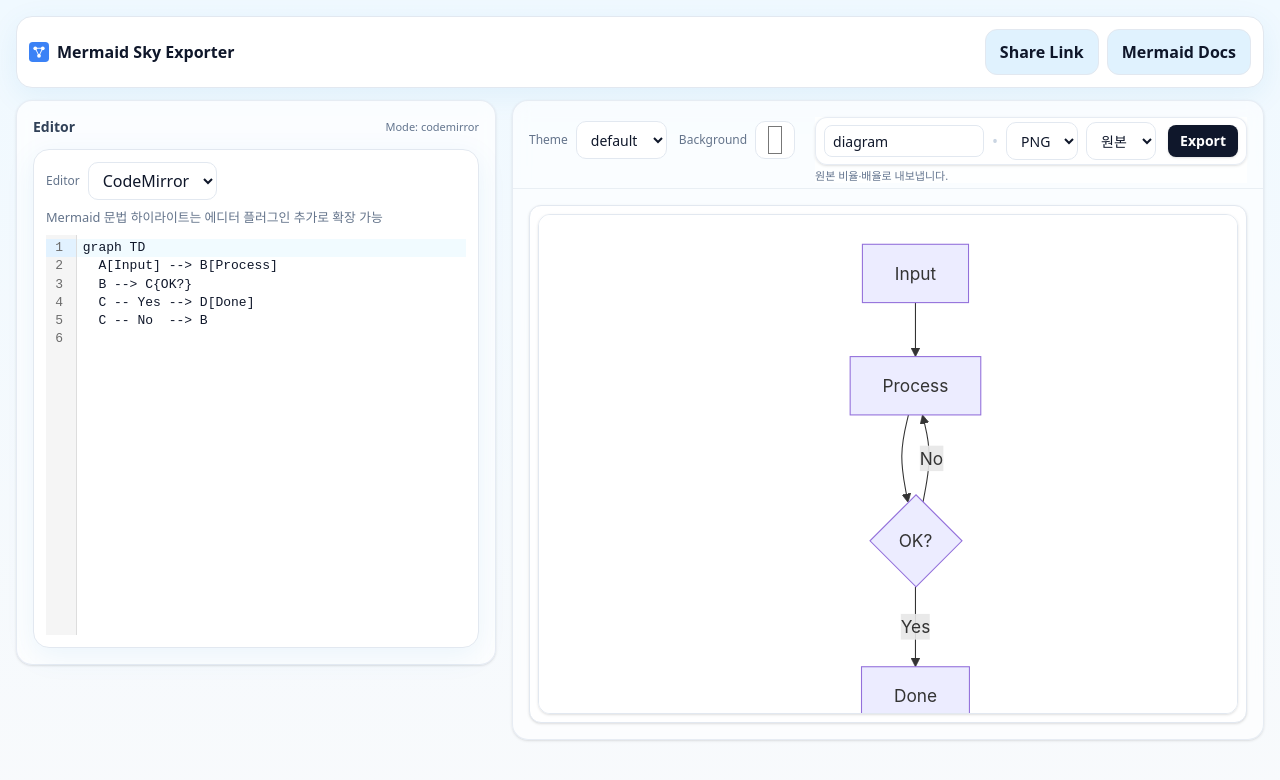
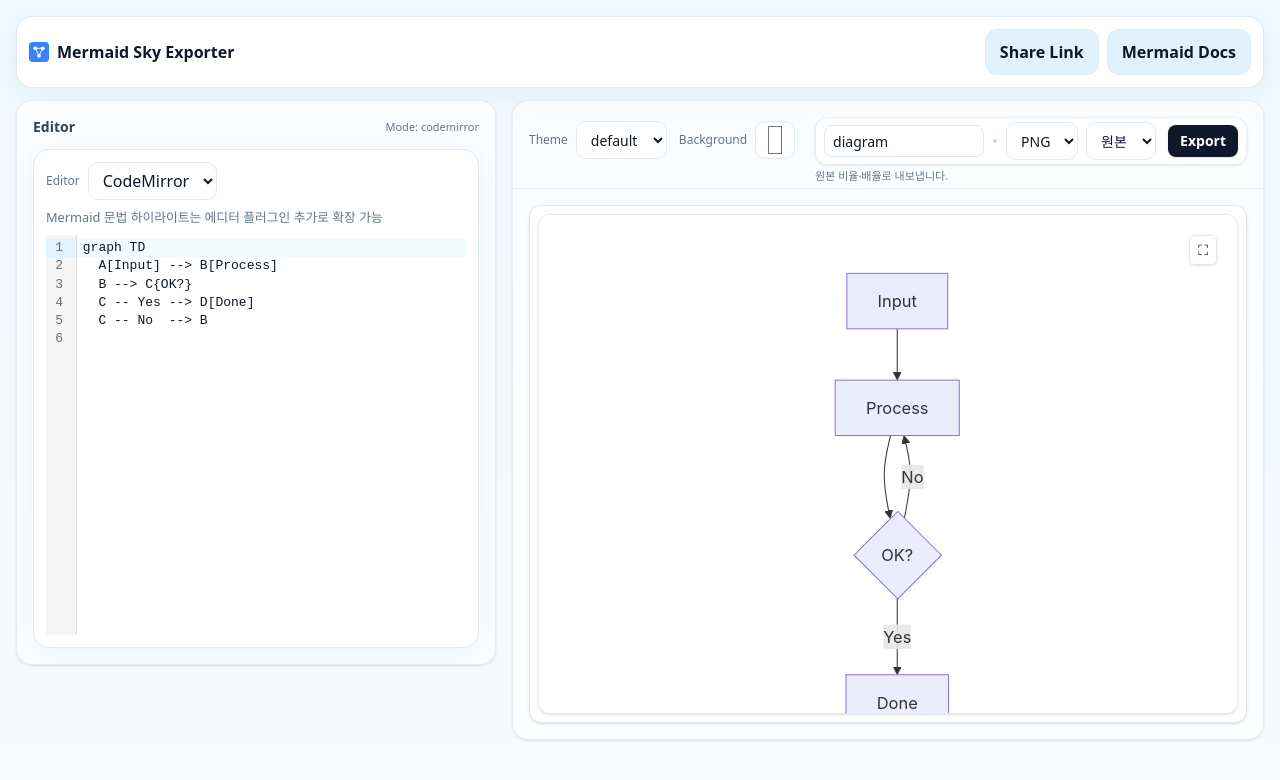
Before and after one commit to okorion/mermaid-sky-exporter, a Next.js app: page / in a window 1280 px wide. Shown: the top 780 px of the page. Built offline with nearby package versions, Linux system fonts and the light colour scheme.

Commit message:
feat: Preview 보정 로직 개선

```diff
--- a/components/MermaidPreview.tsx
+++ b/components/MermaidPreview.tsx
@@ -1,5 +1,5 @@
 "use client";
-import { useEffect, useMemo, useRef, useState } from "react";
+import { useCallback, useEffect, useMemo, useRef, useState } from "react";
 import type { Theme } from "@/libs/presets";
 
 type Props = {
@@ -13,8 +13,14 @@ type Props = {
 
 const FIXED_PREVIEW_HEIGHT_PX = 500;
 
+// 노드/엣지 카운트
 function countNodes(code: string): number {
   const m = code.match(/(\[.*?\]|\{.*?\}|\(\(.*?\)\))/g);
+  return m ? m.length : 0;
+}
+function countEdges(code: string): number {
+  // 기본적인 Mermaid 화살표/선 패턴들
+  const m = code.match(/-->|-\.->|===|--/g);
   return m ? m.length : 0;
 }
 
@@ -71,21 +77,20 @@ export default function MermaidPreview({
     };
   }, [code, theme, onSVG]);
 
-  // 2) SVG 안전하게 DOM에 주입
+  // 2) SVG 주입 (dangerouslySetInnerHTML 미사용)
   useEffect(() => {
     if (svgContainerRef.current) {
       svgContainerRef.current.innerHTML = rawSvg;
     }
   }, [rawSvg]);
 
-  // 3) Auto-Fit 계산
-  useEffect(() => {
+  // 3) 오토핏 계산 (보정 로직 포함)
+  const computeAndSetFit = useCallback(() => {
     if (!autoFit || !rawSvg || !wrapRef.current) {
       setFitScale(scale);
       return;
     }
     const wrap = wrapRef.current;
-    const compute = () => {
     const wrapW = wrap.clientWidth;
     const wrapH = wrap.clientHeight;
     if (!wrapW || !wrapH) return;
@@ -100,27 +105,73 @@ export default function MermaidPreview({
         svgH = p[3];
       }
     }
+    if (!svgW || !svgH) {
+      setFitScale(scale);
+      return;
+    }
 
-      if (svgW && svgH) {
     const nodes = countNodes(code);
-        const s =
-          nodes <= 5 ? wrapH / svgH : Math.min(wrapW / svgW, wrapH / svgH);
-        setFitScale(Math.max(0.1, Number(s.toFixed(3))));
+    const edges = countEdges(code);
+
+    // 기본 비율(가장 짧은 변 기준)
+    const base = Math.min(wrapW / svgW, wrapH / svgH);
+
+    // 그래프 규모에 따른 가중치와 한계값
+    const MIN_FIT_SCALE = 0.5; // 너무 작게 보이는 것 방지
+    const MAX_FIT_SCALE = 1.2; // 과도 확대 방지(작은 그래프)
+
+    let s: number;
+
+    if (nodes <= 4 && edges <= 4) {
+      // 아주 작은 그래프: 100% 이상 키우지 않고 약간의 여백
+      s = Math.min(base, 1) * 0.95;
+    } else if (nodes <= 12) {
+      // 작은~중간: 약간의 여백
+      s = base * 0.95;
+    } else if (nodes <= 60) {
+      // 중간~큰: 더 넉넉한 여백
+      s = base * 0.9;
     } else {
-        setFitScale(scale);
+      // 매우 큰 그래프: 여백을 더 주지 않으면 라벨이 붙는 경우가 많음
+      s = base * 0.85;
     }
+
+    // 최종 클램프
+    const clamped = Math.min(
+      MAX_FIT_SCALE,
+      Math.max(MIN_FIT_SCALE, Number(s.toFixed(3)))
+    );
+    setFitScale(clamped);
+  }, [autoFit, rawSvg, scale, code]);
+
+  // 4) 초기/리사이즈 시 오토핏
+  useEffect(() => {
+    const el = wrapRef.current;
+    if (!el) return;
+
+    const ro = new ResizeObserver(computeAndSetFit);
+    ro.observe(el);
+
+    computeAndSetFit();
+
+    return () => {
+      ro.unobserve(el);
     };
-
-    const ro = new ResizeObserver(compute);
-    ro.observe(wrap);
-    compute();
-    return () => ro.disconnect();
-  }, [autoFit, rawSvg, scale, code]);
+  }, [computeAndSetFit]);
 
   const appliedScale = useMemo(
     () => (autoFit ? fitScale : scale),
     [autoFit, fitScale, scale]
   );
+
+  // ⛶ 버튼: 현재 컨테이너 기준 “전체 보기”로 재정렬
+  const handleFitToView = () => {
+    computeAndSetFit();
+    const el = wrapRef.current;
+    if (el) {
+      el.scrollTo({ top: 0, left: 0, behavior: "smooth" });
+    }
+  };
 
   return (
     <section
@@ -135,6 +186,22 @@ export default function MermaidPreview({
       onWheelCapture={(e) => e.stopPropagation()}
       aria-label="Mermaid diagram viewport"
     >
+      {/* ⛶ 버튼: 프리뷰 내부 고정(세로/가로 스크롤에도 고정) */}
+      <div className="sticky top-2 left-0 right-0 z-30">
+        <div className="flex justify-end pr-2 pointer-events-none">
+          <button
+            type="button"
+            onClick={handleFitToView}
+            className="pointer-events-auto rounded-md bg-white/80 border border-slate-200 px-2 py-1 text-sm shadow-sm hover:bg-white active:scale-[0.97] transition"
+            title="전체 보기"
+            aria-label="전체 보기"
+          >
+            ⛶
+          </button>
+        </div>
+      </div>
+
+      {/* Preview 콘텐츠 */}
       <div
         className="flex items-start justify-center"
         style={{
@@ -143,13 +210,9 @@ export default function MermaidPreview({
           padding: 8,
         }}
       >
-        {/* ✅ 안전한 방식: ref에 직접 innerHTML 할당 */}
         <div
           ref={svgContainerRef}
-          style={{
-            maxWidth: "none",
-            maxHeight: "none",
-          }}
+          style={{ maxWidth: "none", maxHeight: "none" }}
         />
       </div>
     </section>
```
Lines whose indentation alone changed are shown as unchanged.
